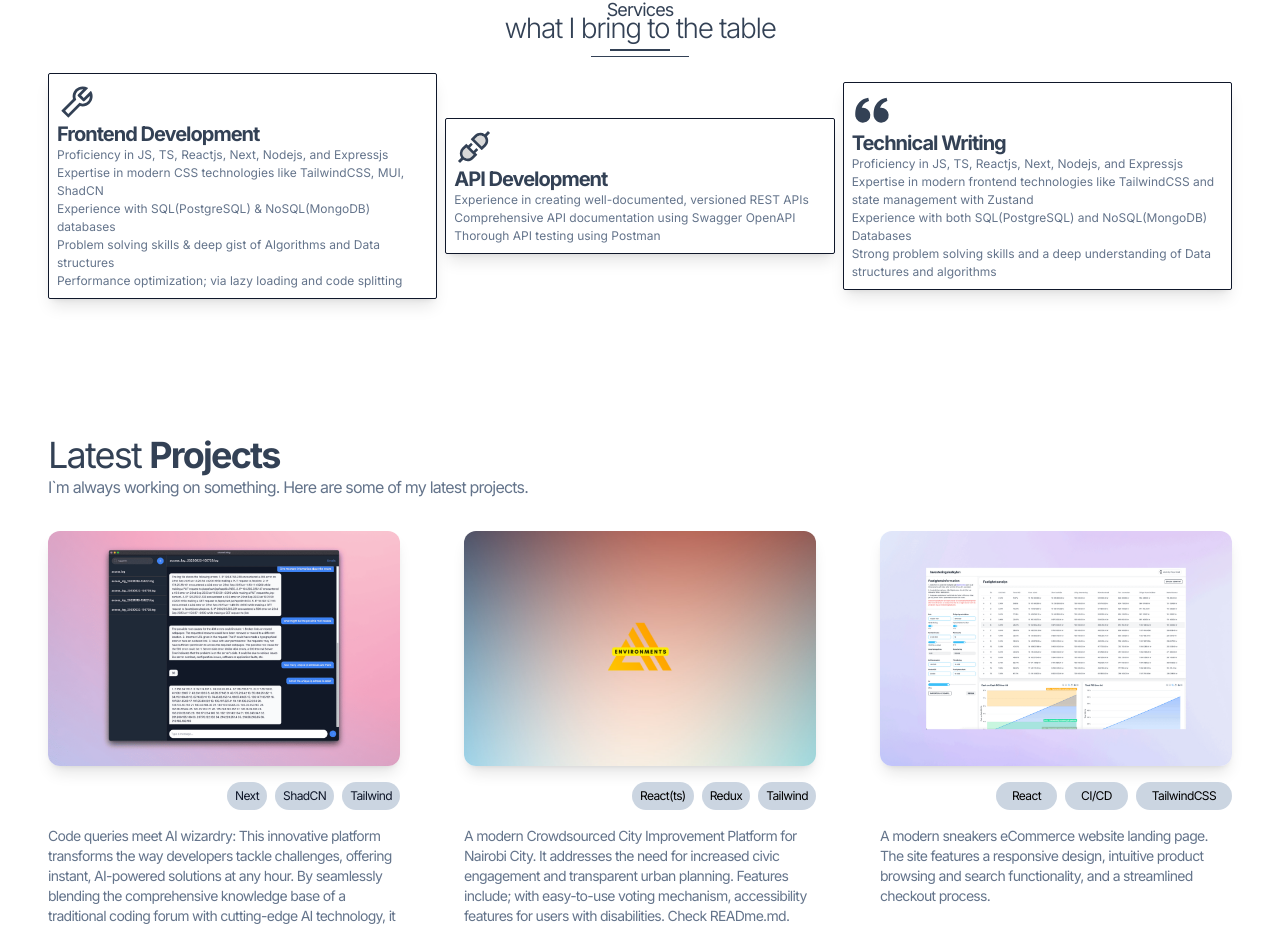
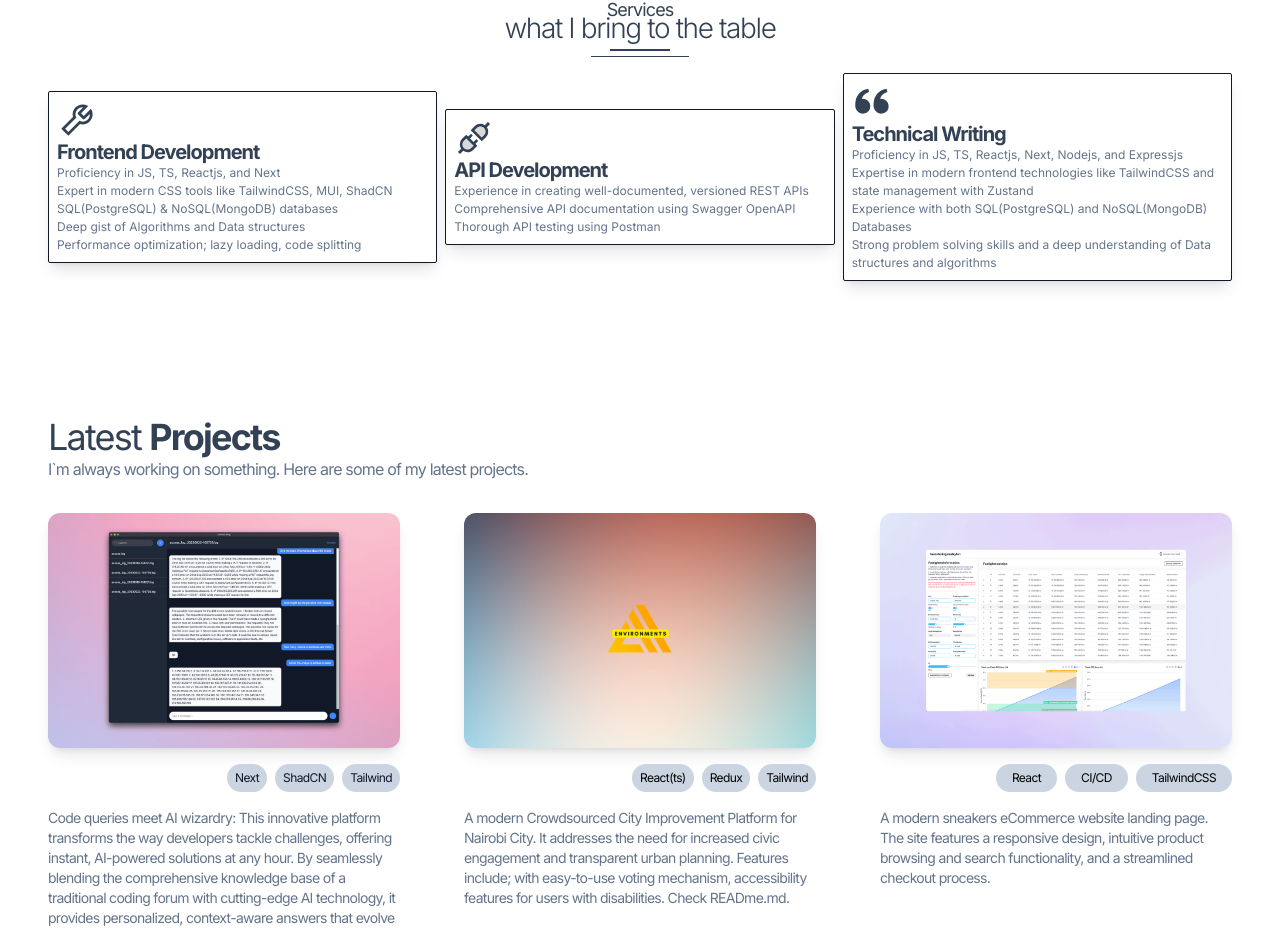
Before and after one commit to Brucedevnairobi/portfolio-website, a Next.js app: page / in a window 1280 px wide. Shown: the part 1507-2435 px from the top of the page. Built offline with nearby package versions, Linux system fonts and the light colour scheme.

Commit message:
adjustments

```diff
--- a/app/page.tsx
+++ b/app/page.tsx
@@ -180,21 +180,21 @@ export default function Home() {
               </h3>
               <ul className="text-slate-500">
                 <li className="text-[12px] ">
-                  Proficiency in JS, TS, Reactjs, Next, Nodejs, and Expressjs
+                  Proficiency in JS, TS, Reactjs, and Next
                 </li>
                 <li className="text-[12px]">
-                  Expertise in modern CSS technologies like TailwindCSS, MUI,
+                  Expert in modern CSS tools like TailwindCSS, MUI,
                   ShadCN
                 </li>
                 <li className="text-[12px]">
-                  Experience with SQL(PostgreSQL) & NoSQL(MongoDB) databases
+                  SQL(PostgreSQL) & NoSQL(MongoDB) databases
                 </li>
                 <li className="text-[12px]">
-                  Problem solving skills & deep gist of Algorithms and Data
+                  Deep gist of Algorithms and Data
                   structures
                 </li>
                 <li className="text-[12px]">
-                  Performance optimization; via lazy loading and code splitting
+                  Performance optimization; lazy loading, code splitting
                 </li>
               </ul>
               <p className="text-sm text-slate-600 leading-6 tracking-tighter"></p>
```
